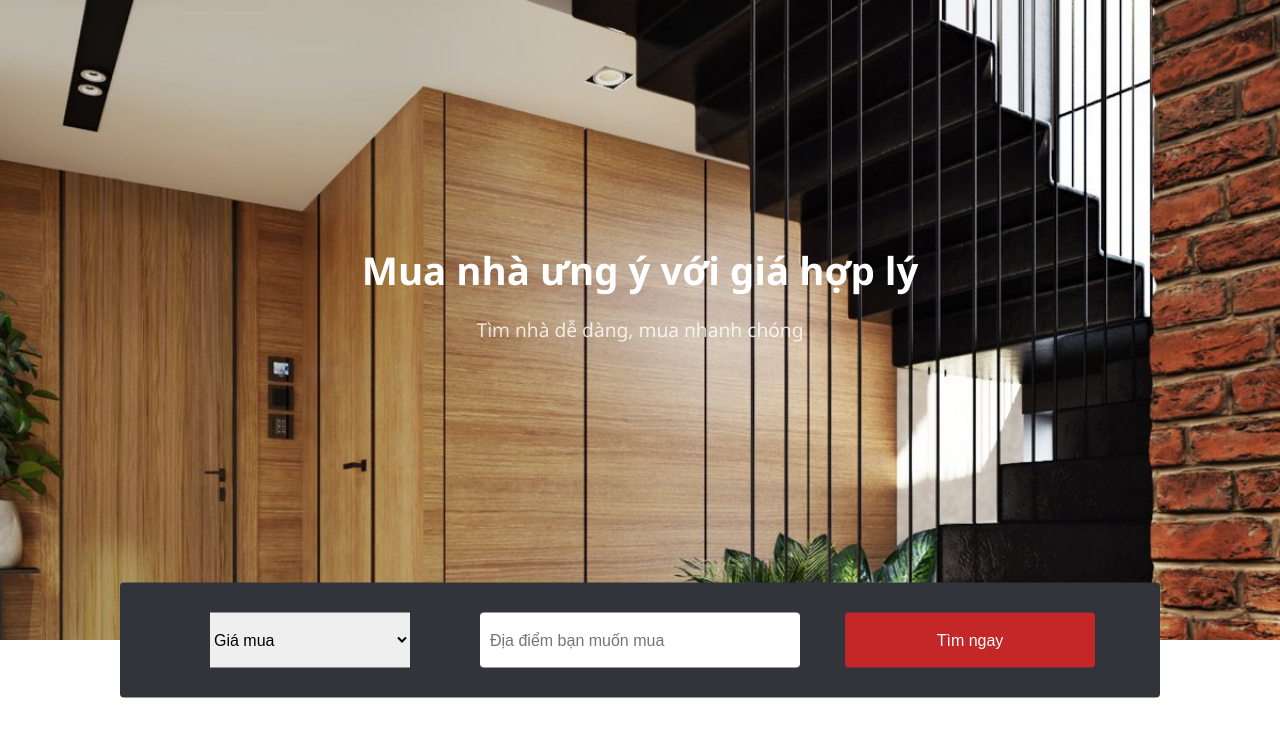
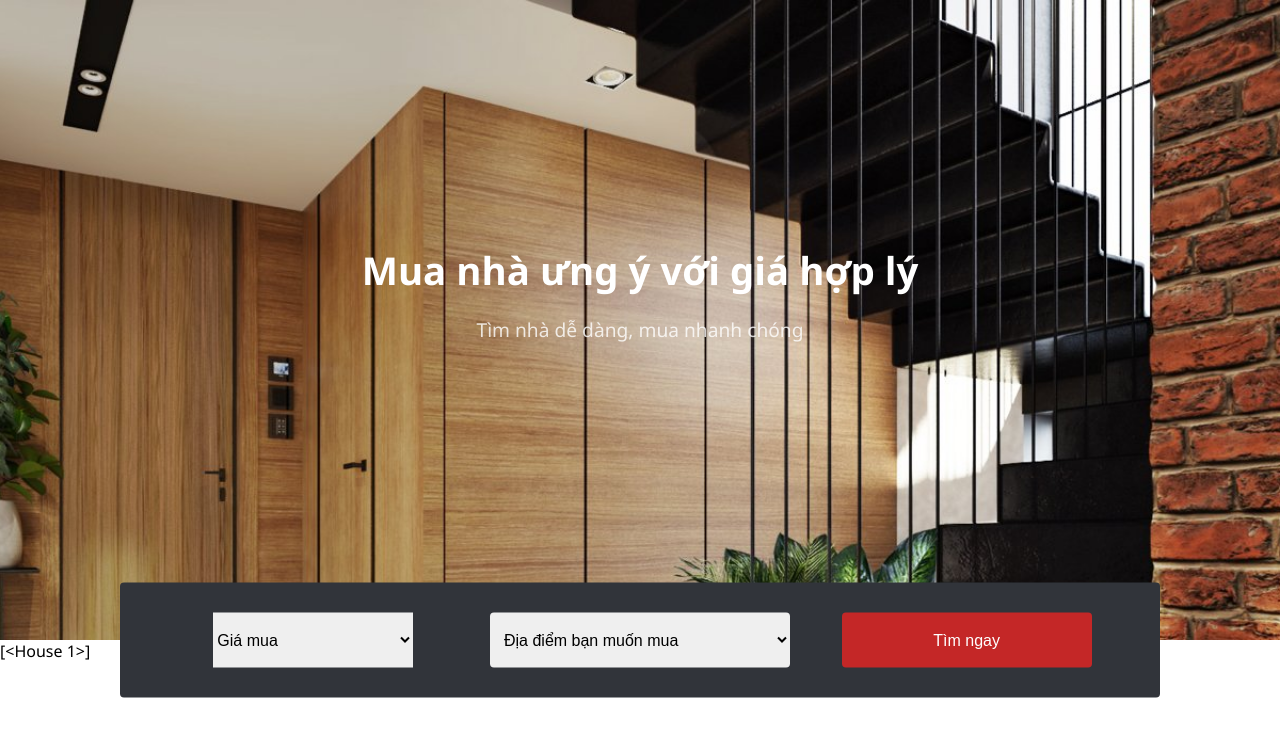
Before and after one commit to vitsieunhan98/DSS, a Flask app: template templates/home.html in a window 1280 px wide. Shown: the top 737 px of the page. Run offline with Flask 2, Linux system fonts and the light colour scheme; the template is opened without the code that fills it: values that come from a table or form of the project are taken from there, others are empty; tables that the repository leaves empty hold one stand-in row (values such as "Sample post").

Commit message:
Connect db

```diff
--- a/app.py
+++ b/app.py
@@ -2,28 +2,72 @@ from flask import Flask, request, jsonify, render_template
 from flask_sqlalchemy import SQLAlchemy
 from topsis import topsis
 
-db = SQLAlchemy()
 
 app = Flask(__name__)
 
 app.config.from_mapping(
-        SQLALCHEMY_DATABASE_URI = "mysql://root:123456@localhost/dss",
-        SQLALCHEMY_TRACK_MODIFICATIONS = False,
-        TEMPLATES_AUTO_RELOAD = True
-    )
+    SQLALCHEMY_DATABASE_URI = "mysql://root:123456@localhost/dss",
+    SQLALCHEMY_TRACK_MODIFICATIONS = False,
+    TEMPLATES_AUTO_RELOAD = True
+)
 
-db.init_app(app)
+db = SQLAlchemy(app)
+
+class House(db.Model):
+    __tablename__ = 'house'
+    id = db.Column(db.Integer, primary_key=True)
+    address = db.Column(db.String(500))
+    price = db.Column(db.Float)
+    area = db.Column(db.Float)
+    date_created = db.Column(db.String(50))
+    image = db.Column(db.String(500))
+    floor_number = db.Column(db.Integer)
+    bedroom_number = db.Column(db.Integer)
+    on_street = db.Column(db.Integer)
+    status = db.Column(db.Integer)
 
 @app.route('/')
 def index():
-   return render_template('home.html')
-
-@app.route('/assistant', methods=["POST"])
-def assist():
-    data = request.json
-    if(data is None):
-        return jsonify({'message': 'Data is null'})
+    price = request.args.get('price')
+    address = request.args.get('address')
+    houses = House.query.all()
+    filter_houses = []
+    if address == "hanoi":
+        for house in houses:
+            if "Hà Nội" in house.address:
+                if (float(house.price) <= price + price*0.2) and (float(house.price) >= price - price*0.4):
+                    filter_houses.append({
+                        'id': house.id,
+                        'address': house.address,
+                        'price': house.price,
+                        'area': house.area,
+                        'date_created': house.date_created,
+                        'image': house.image,
+                        'floor_number': house.floor_number,
+                        'bedroom_number': house.bedroom_number,
+                        'on_street': house.on_street,
+                        'status': house.status
+                    })
+    if address == "hcm":
+        for house in houses:
+            if "Quận" in house.address or "Hồ Chí Minh" in house.address:
+                price = float(price)
+                if (float(house.price) <= price + price*0.2) and (float(house.price) >= price - price*0.4):
+                    filter_houses.append({
+                        'id': house.id,
+                        'address': house.address,
+                        'price': house.price,
+                        'area': house.area,
+                        'date_created': house.date_created,
+                        'image': house.image,
+                        'floor_number': house.floor_number,
+                        'bedroom_number': house.bedroom_number,
+                        'on_street': house.on_street,
+                        'status': house.status
+                    })
+    return render_template('home.html', houses=filter_houses)
 
 if __name__ == '__main__':
+    db.create_all()
     app.jinja_env.auto_reload = True
     app.run(port=5000, debug=True, threaded=True, host='0.0.0.0')
--- a/templates/home.html
+++ b/templates/home.html
@@ -15,7 +15,7 @@
             </div>
         </div>
         <div class="main">
-            <div class="search">
+            <form class="search" actions="/" method="GET">
                 <div class="price">
                     <select name="price" id="price" value="Giá">
                         <option selected disabled hidden>Giá mua</option>
@@ -31,10 +31,16 @@
                     </select>
                 </div>
                 <div class="address">
-                    <input id="address" type="text" placeholder="Địa điểm bạn muốn mua">
+                    <select name="address" id="address">
+                        <option selected disabled hidden>Địa điểm bạn muốn mua</option>
+                        <option value="hanoi">Hà Nội</option>
+                        <option value="hcm">TP. Hồ Chí Minh</option>
+                    </select>
+                    <!-- <input id="address" type="text" placeholder="Địa điểm bạn muốn mua"> -->
                 </div>
-                <button id="search-button">Tìm ngay</button>
-            </div>
+                <input type="submit" id="search-button" value="Tìm ngay">
+            </form>
+            {{ houses }}
         </div>
     </body>
     </html>
```
Also changed, not shown: 1 other file.
